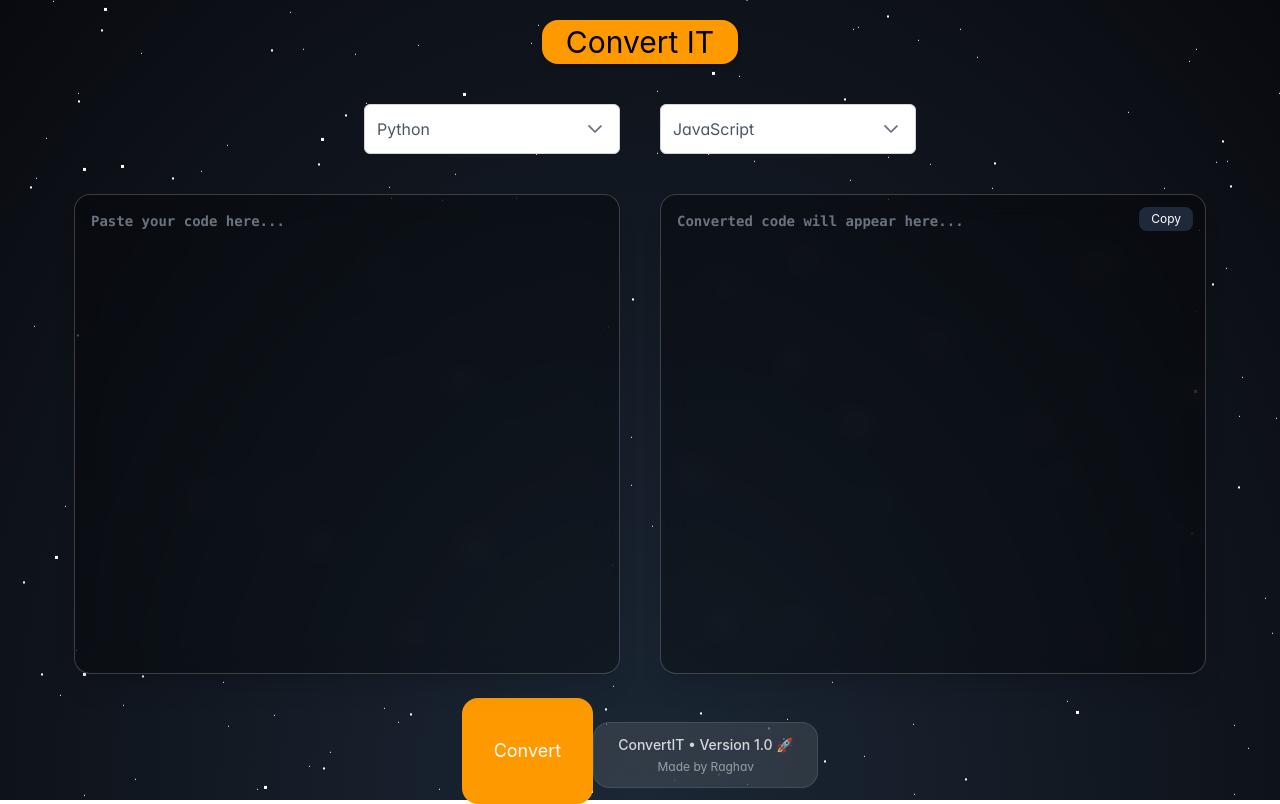
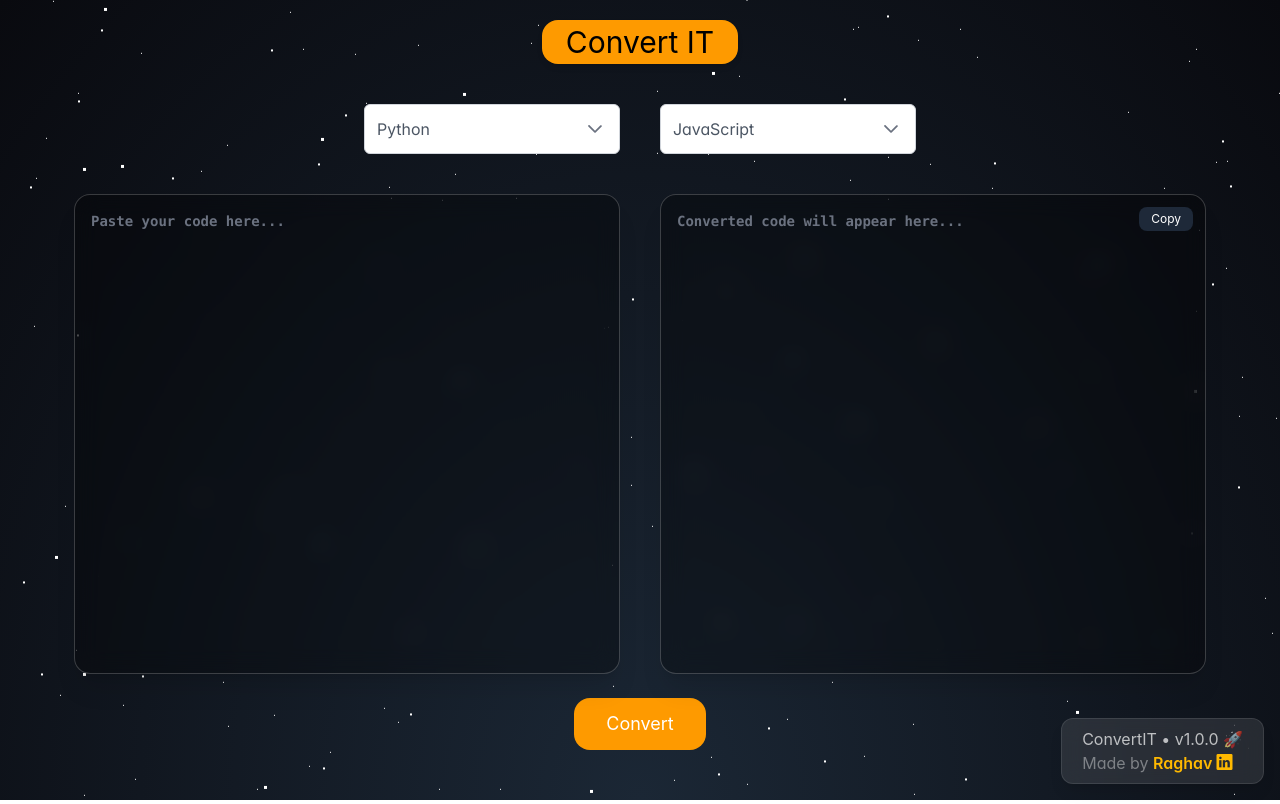
Before and after one commit to Raghav1130/ConvertIT, a React (Vite) app in the folder frontend/: page / in a window 1280 px wide. Built offline with nearby package versions, Linux system fonts and the light colour scheme; the HTML template or start-up script is replaced by a standard one.

Commit message:
Versioning

```diff
--- a/frontend/src/page/main/main.jsx
+++ b/frontend/src/page/main/main.jsx
@@ -101,32 +101,63 @@ const Main = () => {
 
   <button
     onClick={handleConvert}
-          className='px-8 py-3 rounded-2xl bg-amber-500 text-white text-lg hover:bg-amber-600'
+    className='
+      px-8 py-3
+      rounded-2xl
+      bg-amber-500
+      text-white
+      text-lg
+      hover:bg-amber-600
+      transition-all duration-300
+    '
   >
     Convert
   </button>
 
-        <div className='flex justify-center mt-6 mb-4'>
+</div>
+
+{/* FOOTER */}
+<div className='flex justify-center mt-6 '>
 
 <div className='
-          px-6 py-3
-          rounded-2xl
+  fixed
+  bottom-4
+  right-4
+  px-5 py-2
+  rounded-xl
   bg-white/10
   backdrop-blur-md
   border border-white/10
-          text-center
-          text-white/80
+  text-white/70
+  z-50
+  hover:bg-amber-600
+  transition-all duration-300
+  shadow-lg hover:scale-105
 '>
 
-          <p className='text-sm font-medium'>
-            ConvertIT • Version 1.0 🚀
+  <p>ConvertIT • v1.0.0 🚀</p>
+
+  <p className='text-white/40'>
+
+Made by{" "}
+
+<a
+  href="https://www.linkedin.com/in/raghav-saraswat/"
+  target="_blank"
+  rel="noopener noreferrer"
+  className='
+    text-amber-400
+    font-semibold
+    hover:text-amber-300
+    transition-all duration-300
+  '
+>
+  Raghav
+
+  <i className=" ml-1 pi pi-linkedin text-sm"></i>
+</a>
+
 </p>
-
-          <p className='text-xs mt-1 text-white/50'>
-            Made by Raghav
-          </p>
-
-        </div>
 
 </div>
 
```
Lines whose indentation alone changed are shown as unchanged.
